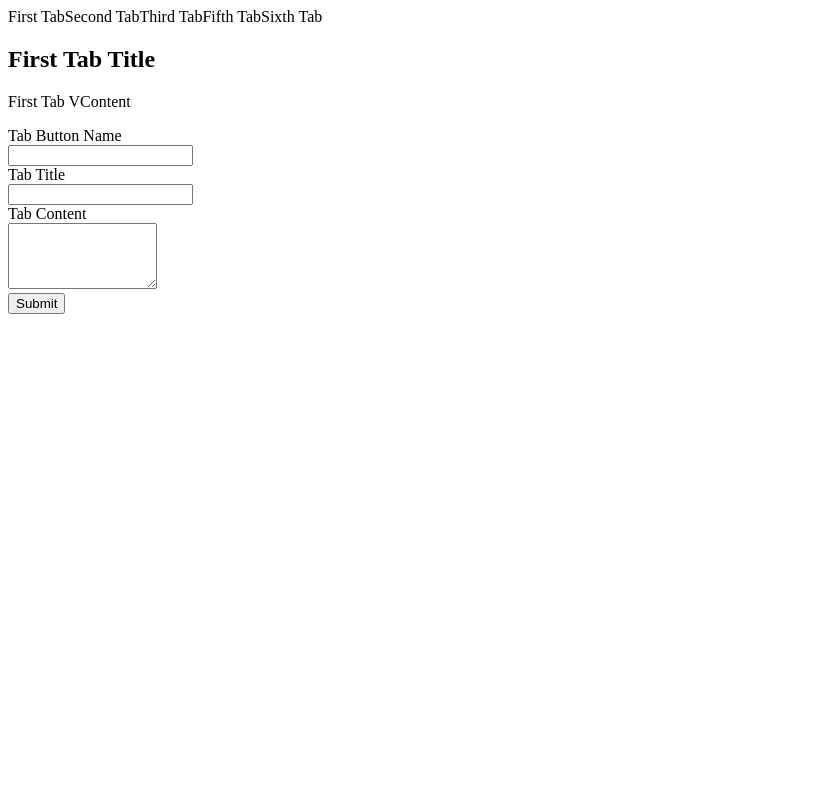
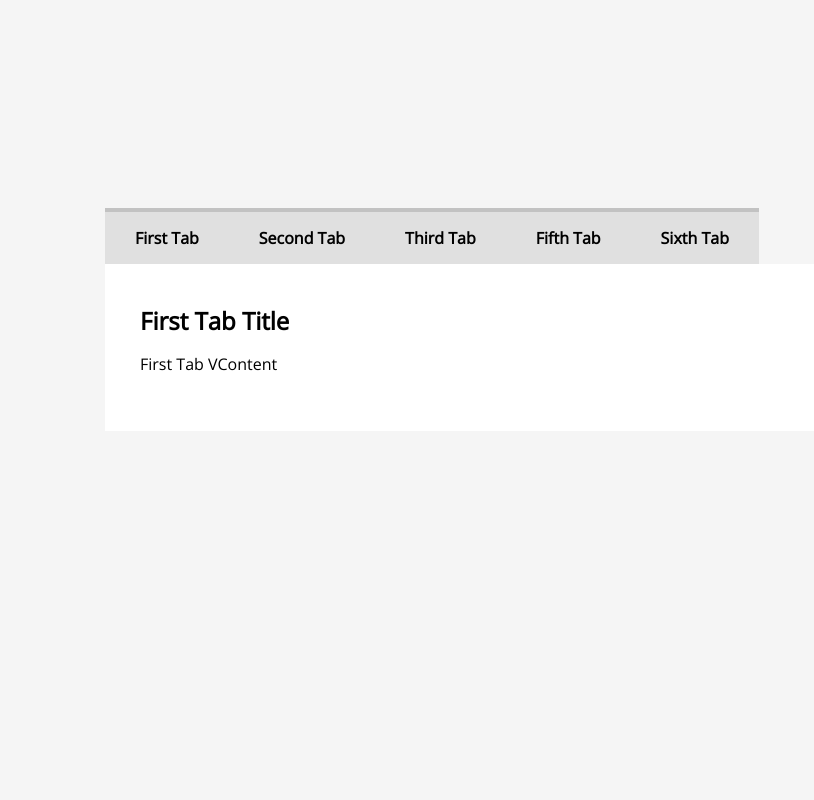
Before and after one commit to Irys13/tab-component, a plain HTML site: page index.html in a window 1280 px wide. Shown: the top 800 px of the page, without its empty margins (0-814 px from the left). Drawn offline with nearby package versions, Linux system fonts and the light colour scheme.

Commit message:
Added example styling to the tab component. Added new stylesheet "pretty-styles" just to showcase the tab component.

```diff
--- a/index.html
+++ b/index.html
@@ -5,7 +5,8 @@
     <meta name="viewport" content="width=device-width, initial-scale=1.0">
     <title>🌸 Tab Component 🌸</title>
     <link rel="stylesheet" href="styles.css">
-
+    <link rel="stylesheet" href="pretty-styles.css">
+    <link href="https://fonts.googleapis.com/css2?family=Open+Sans&display=swap" rel="stylesheet">
 </head>
 <body>
     <div id="tabs"></div>
--- /dev/null
+++ b/pretty-styles.css
@@ -0,0 +1,85 @@
+body {
+    background-color: #f5f5f5;
+    font-family: 'Open Sans', sans-serif;
+}
+
+#tabs {
+    height: 600px;
+    display: flex;
+    padding-top: 200px;
+}
+.tab-component {
+    margin: 0 auto;
+}
+
+.tab-button .active{
+    background-color: #fff;
+    border-top: 4px solid rebeccapurple;
+}
+.tab-button {
+    background-color: #e0e0e0;
+    overflow: hidden;
+    vertical-align:top;
+}
+
+.tab-button a {
+    padding: 15px 30px;
+    border-top: 4px solid #c2c2c2;
+    font-weight: bold;
+    max-width: 100px;
+    white-space: nowrap;
+  overflow: hidden;
+  text-overflow: ellipsis;
+height: 100%;
+}
+
+.tab-content-list {
+    background-color: #fff;
+    width: 1000px;
+    padding: 40px 35px;
+}
+
+h2 {
+    margin: 0;
+    padding: 0;
+}
+
+
+form {
+    border-top: 1px solid #000;
+    display: flex;
+    align-items: stretch;
+    height: 500px;
+    flex-flow: column;
+    justify-content: center;
+}
+
+label {
+    margin: 0 auto;
+}
+
+input, textarea {
+    width: 800px;
+    padding: 8px 12px;
+    border: 0;
+    margin-bottom: 15px;
+    font-size: 14px;
+    font-family: 'Open Sans', sans-serif;
+    resize: none;
+}
+
+button {
+    width: 824px;
+    padding: 15px 30px;
+    color: white;
+    text-transform: uppercase;
+    font-weight: bold;
+    margin: 0 auto;
+    background-color: rebeccapurple;
+    border: 0;
+    font-size: 14px;
+}
+
+button:hover {
+    cursor:pointer;
+}
```
